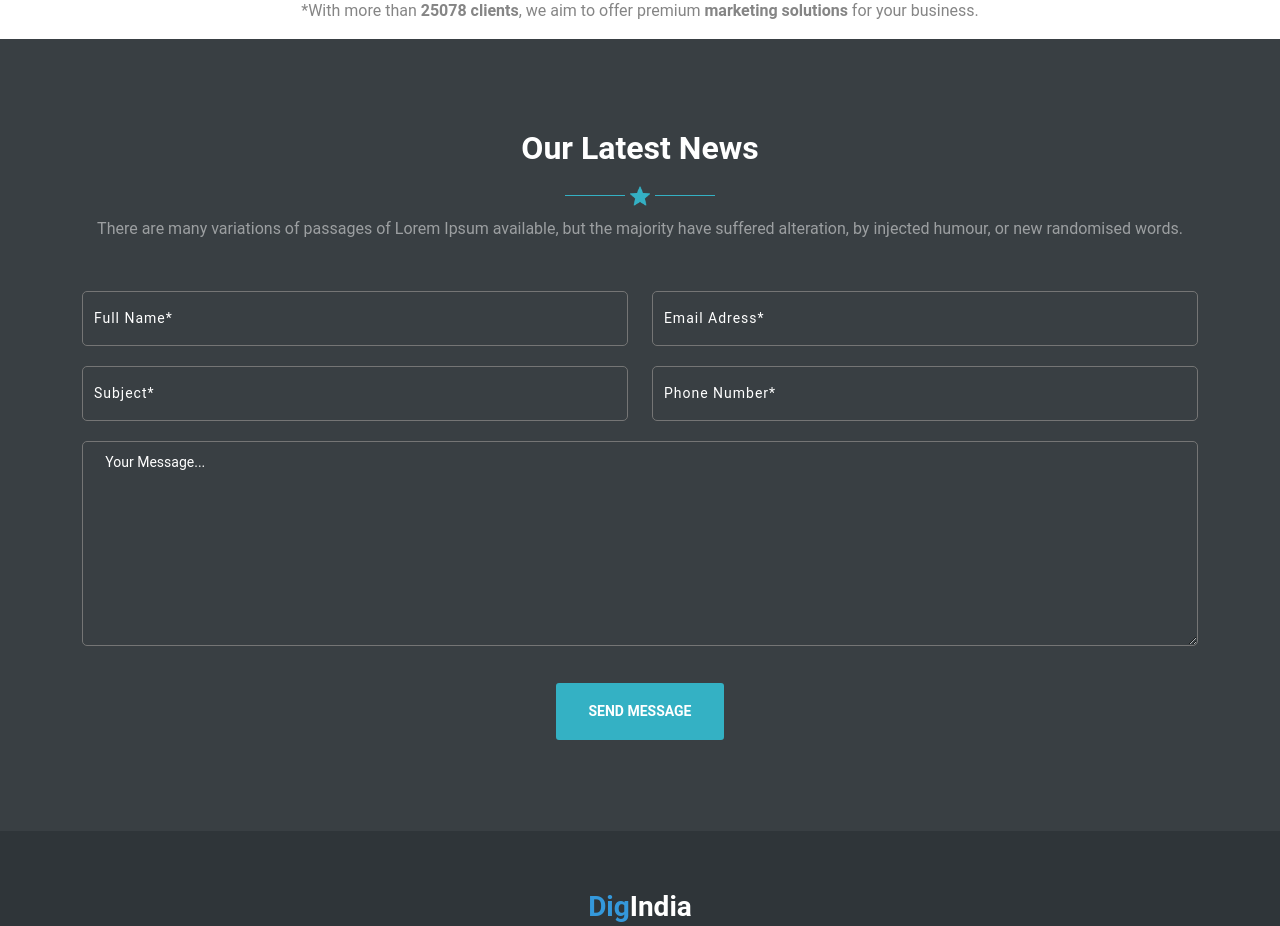
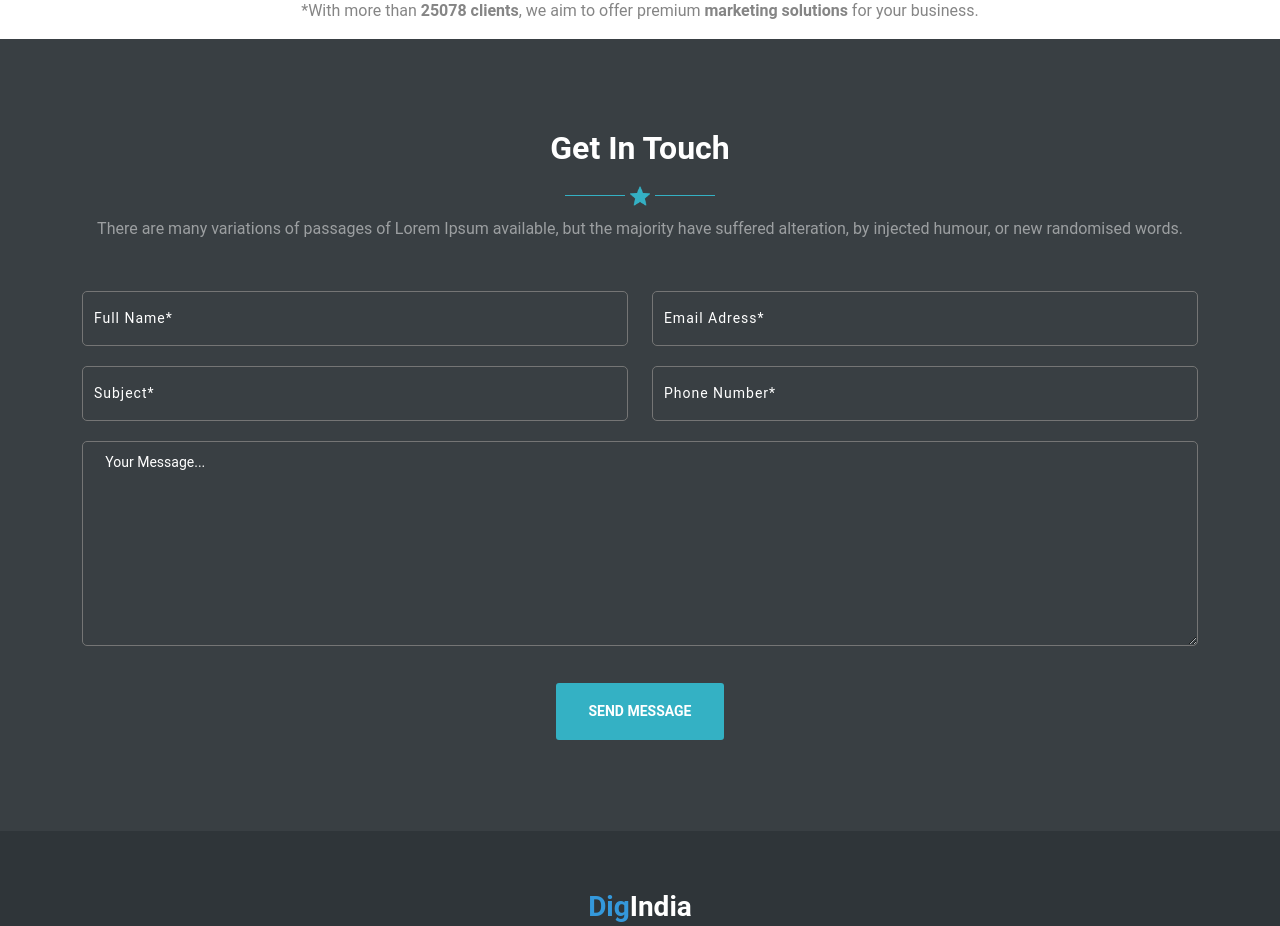
Before and after one commit to Parth-Gajera/digital-india1, a React (Create React App) app: page / in a window 1280 px wide. Shown: the part 8980-9906 px from the top of the page. Built offline with nearby package versions, Linux system fonts and the light colour scheme.

Commit message:
Update Contact.js

```diff
--- a/src/component/Contact.js
+++ b/src/component/Contact.js
@@ -16,7 +16,7 @@ const Contact = () => {
                 <div className="container-fluid">
                     <div className="container">
 
-                        <h2 className='head2 text-white'>Our Latest News</h2>
+                        <h2 className='head2 text-white'>Get In Touch</h2>
                         <div className="deco">
                             <span className="star"><img src={star} alt="" width="100%" /></span>
                         </div>
```
